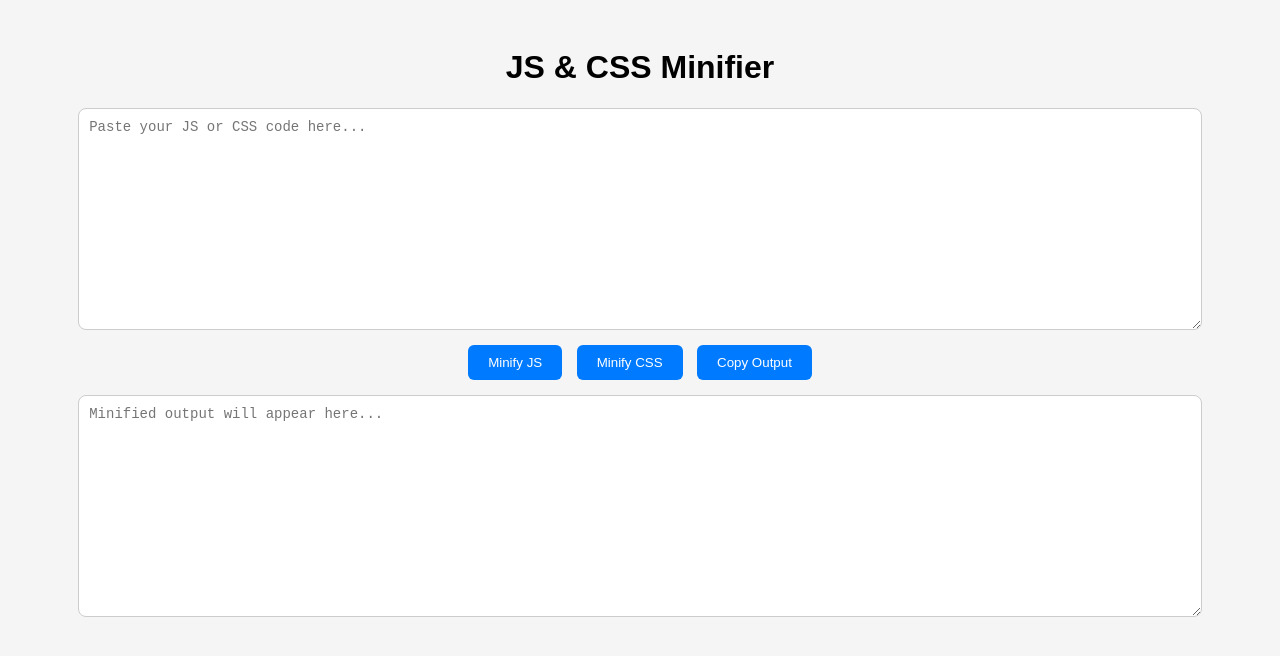
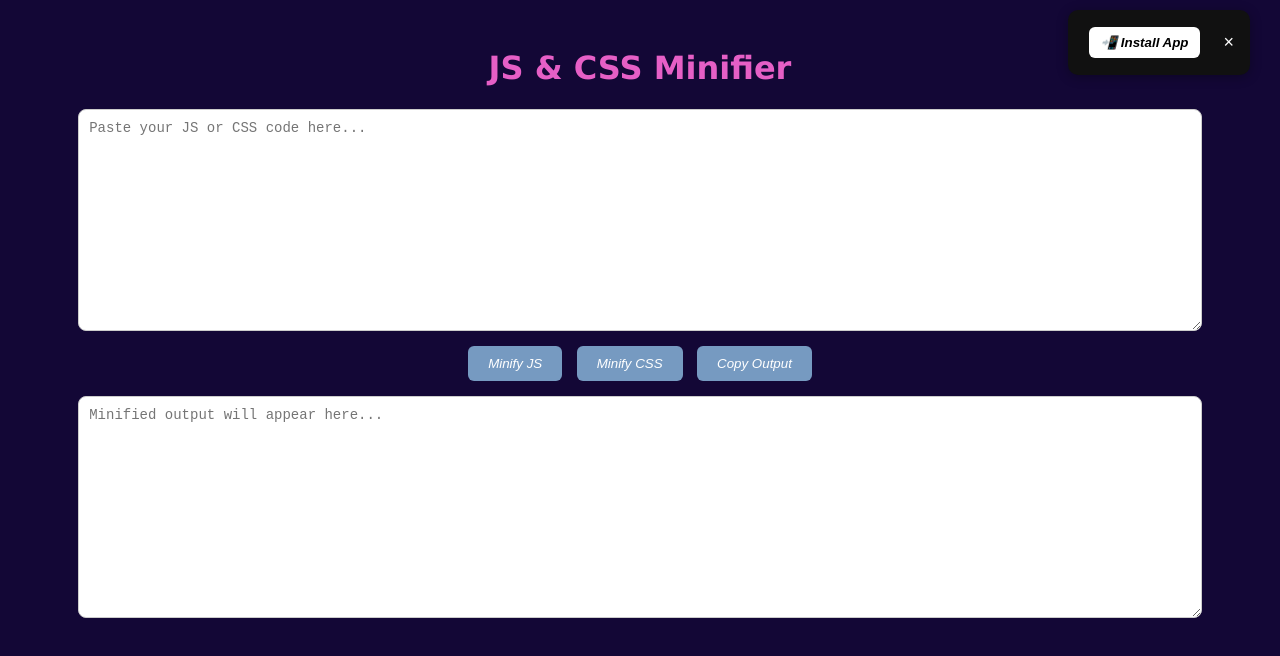
Before and after one commit to milly-039/codeminimizer, a plain HTML site: page index.html in a window 1280 px wide. Drawn offline with Linux system fonts and the light colour scheme.

Commit message:
style change , install button add

```diff
--- a/index.html
+++ b/index.html
@@ -10,9 +10,16 @@
 
 </head>
 <body>
+  <div id="installToast" class="install-toast">
+    <button onclick="promptInstall()">📲 Install App</button>
+    <span onclick="closeInstall()" class="close-btn">×</span>
+</div>
   <h1>JS & CSS Minifier</h1>
 
+
+
   <textarea id="input" placeholder="Paste your JS or CSS code here..."></textarea>
+
 
   <div class="buttons">
     <button onclick="minifyJS()">Minify JS</button>
--- a/script.js
+++ b/script.js
@@ -28,6 +28,7 @@ function copyOutput() {
   alert("Copied to clipboard!");
 }
 
+//adding service worker
 
 if ('serviceWorker' in navigator) {
   window.addEventListener('load', function () {
@@ -38,3 +39,25 @@ if ('serviceWorker' in navigator) {
     });
   });
 }
+
+//install function logic
+let deferredPrompt;
+
+window.addEventListener('beforeinstallprompt', (e) => {
+  e.preventDefault();
+  deferredPrompt = e;
+  document.getElementById('installToast').style.display = 'flex';
+});
+
+function promptInstall() {
+  if (deferredPrompt) {
+    deferredPrompt.prompt();
+    deferredPrompt.userChoice.then(() => {
+      document.getElementById('installToast').style.display = 'none';
+    });
+  }
+}
+
+function closeInstall() {
+  document.getElementById('installToast').style.display = 'none';
+}
--- a/style.css
+++ b/style.css
@@ -1,7 +1,11 @@
+h1{
+  color: rgb(230, 95, 198);
+  font-family:'Lucida Sans', 'Lucida Sans Regular', 'Lucida Grande', 'Lucida Sans Unicode', Geneva, Verdana, sans-serif ;
+}
 body {
   font-family: sans-serif;
   text-align: center;
-  background: #f5f5f5;
+  background: #130736;
   padding: 20px;
 }
 
@@ -25,12 +29,44 @@ button {
   margin: 5px;
   padding: 10px 20px;
   border: none;
-  background: #007bff;
+  background: #769ac1;
   color: white;
   border-radius: 6px;
   cursor: pointer;
+  font-style: italic;
 }
 
 button:hover {
   background: #0056b3;
 }
+
+.install-toast {
+  position: fixed;
+  top: 10px;
+  right: 30px;
+  background: #111;
+  color: white;
+  border-radius: 10px;
+  padding: 12px 16px;
+  display: flex;
+  align-items: center;
+  box-shadow: 0 2px 12px rgba(0,0,0,0.3);
+  z-index: 9999;
+  gap: 10px;
+}
+
+.install-toast button {
+  background: white;
+  color: black;
+  border: none;
+  padding: 8px 12px;
+  border-radius: 6px;
+  cursor: pointer;
+  font-weight: bold;
+}
+
+.install-toast .close-btn {
+  cursor: pointer;
+  font-size: 18px;
+  margin-left: 8px;
+}
```
Also changed, not shown: service-worker.js (+6 -5 lines).
